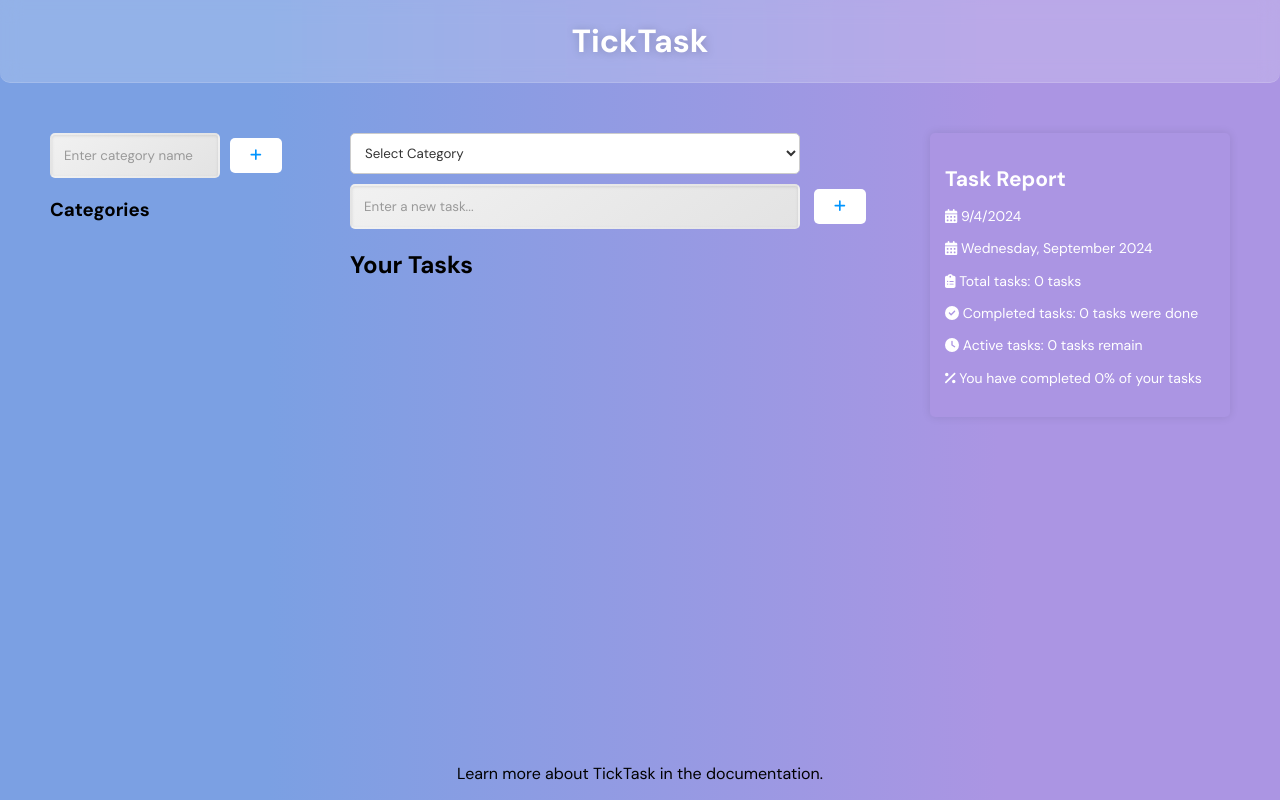
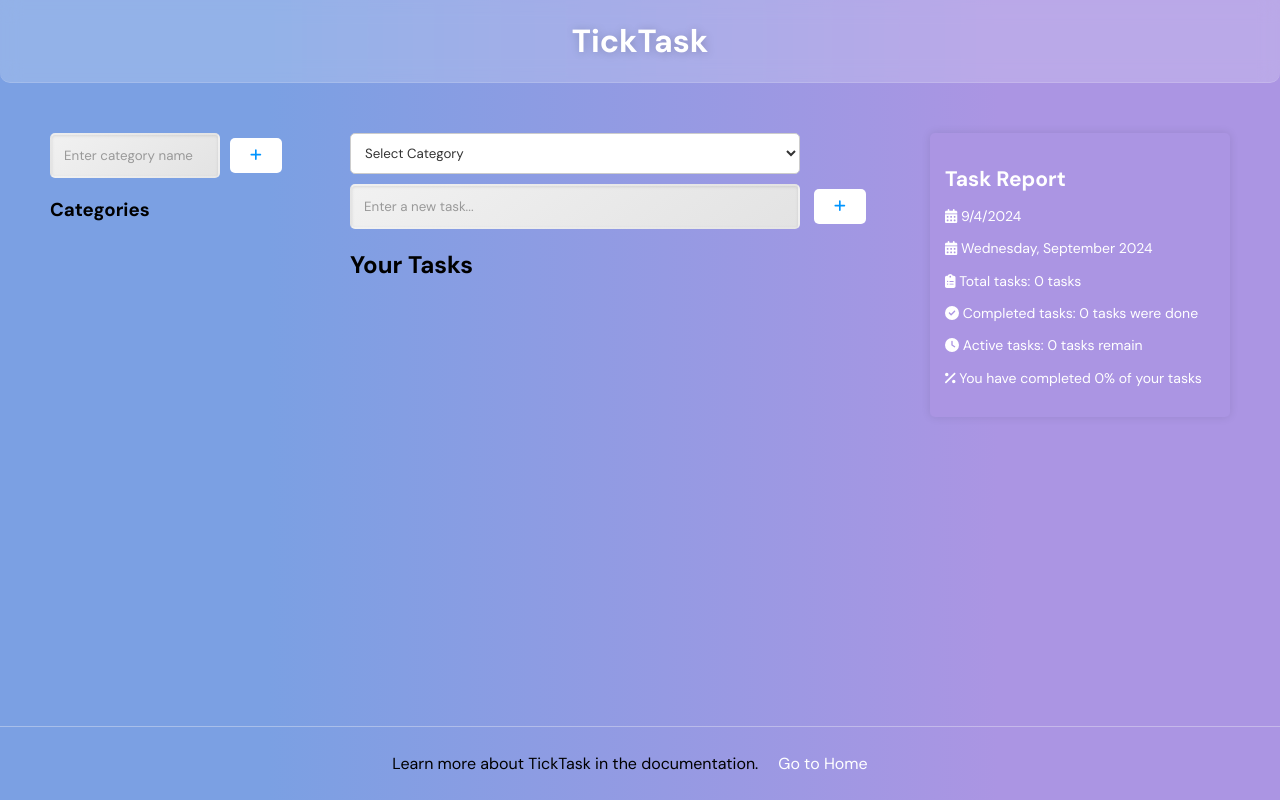
Before and after one commit to BehnazHaghighi/TickTask, a React (Vite) app: page /tasks in a window 1280 px wide. Built offline with nearby package versions, Linux system fonts and the light colour scheme.

Commit message:
Add and edit styles for whole app.

```diff
--- a/src/components/Footer.jsx
+++ b/src/components/Footer.jsx
@@ -1,10 +1,15 @@
 import React from 'react';
+import { Link } from 'react-router-dom';
+import '../styles/Footer.css';
 
 const Footer = () => {
   return (
     <footer className="app-footer">
       <p className="read-the-docs">
         Learn more about TickTask in the documentation.
+        <Link to="/" className="home-button">
+          Go to Home
+        </Link>
       </p>
     </footer>
   );
--- a/src/components/Header.jsx
+++ b/src/components/Header.jsx
@@ -1,10 +1,13 @@
 import React from 'react';
+import { Link } from 'react-router-dom';
 import '../styles/Header.css';
 
 const Header = () => {
     return (
         <header className="app-header">
-            <h1>TickTask</h1>
+            <Link to="/" className="app-header-link">
+                <h1>TickTask</h1>
+            </Link>
         </header>
     );
 };
--- /dev/null
+++ b/src/styles/Footer.css
@@ -0,0 +1,20 @@
+.app-footer {
+    padding: 10px;
+    text-align: center;
+    border-top: 1px solid #f3f3f35e
+}
+
+.home-button {
+    padding: 10px 20px;
+    background-color: transparent;
+    color: white;
+    text-decoration: none;
+    border-radius: 5px;
+    transition: background-color 0.3s ease, transform 0.2s ease;
+    font-size: 1rem;
+}
+
+.home-button:hover {
+    background-color: #ab95e3;
+    transform: scale(1.05);
+}
--- a/src/styles/Header.css
+++ b/src/styles/Header.css
@@ -1,4 +1,3 @@
-
 .app-header {
   text-align: center;
   padding: 20px;
@@ -10,6 +9,10 @@
   border-radius: 0 0 10px 10px;
 }
 
+.app-header-link {
+  text-decoration: none;
+}
+
 .app-header h1 {
   margin: 0;
   font-size: 2rem;
--- a/src/styles/TaskPage.css
+++ b/src/styles/TaskPage.css
@@ -3,10 +3,6 @@
   display: flex;
   flex-direction: column;
   min-height: 100vh;
-}
-
-.read-the-docs {
-  text-align: center;
 }
 
 .app-main {
```
Lines whose indentation alone changed are shown as unchanged.
